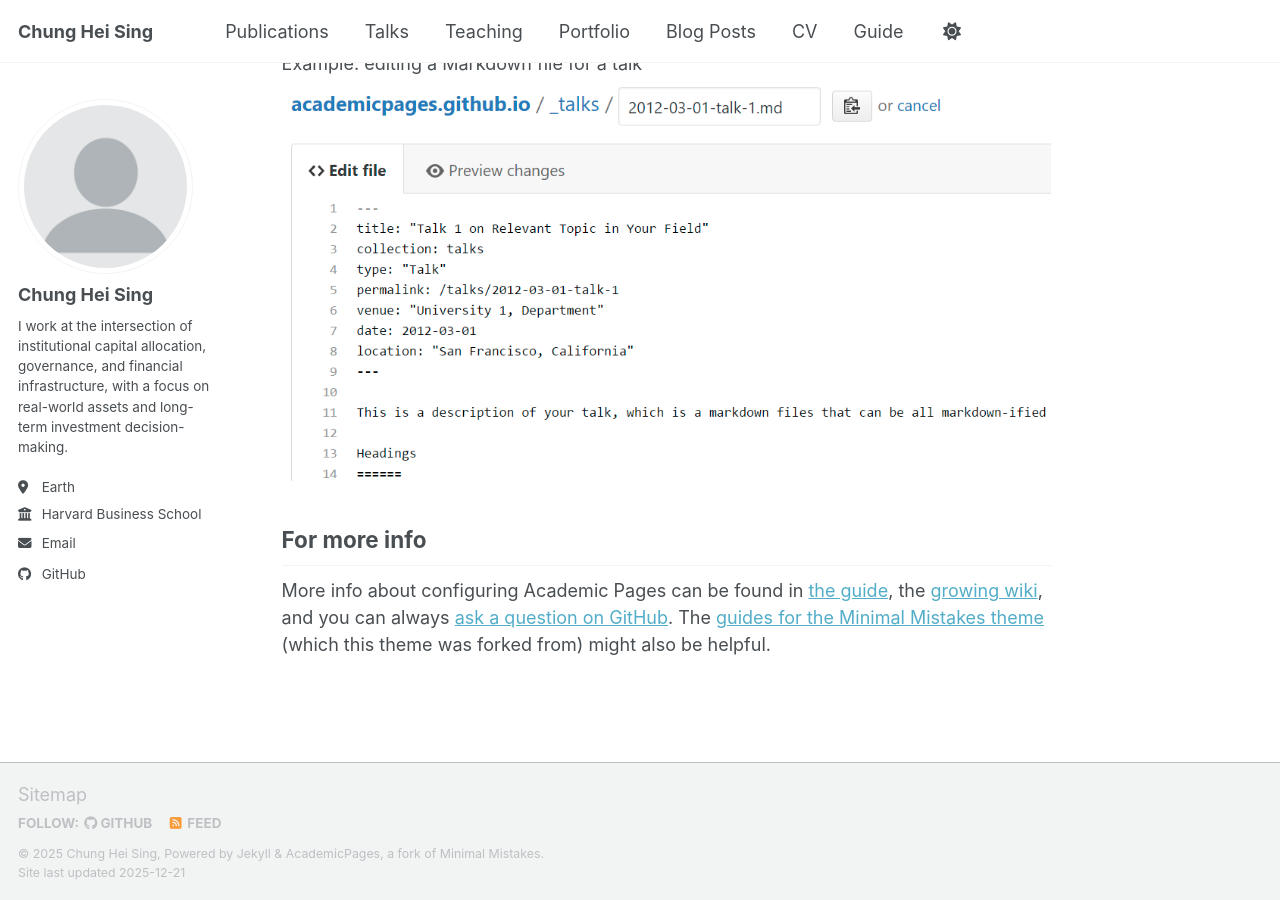
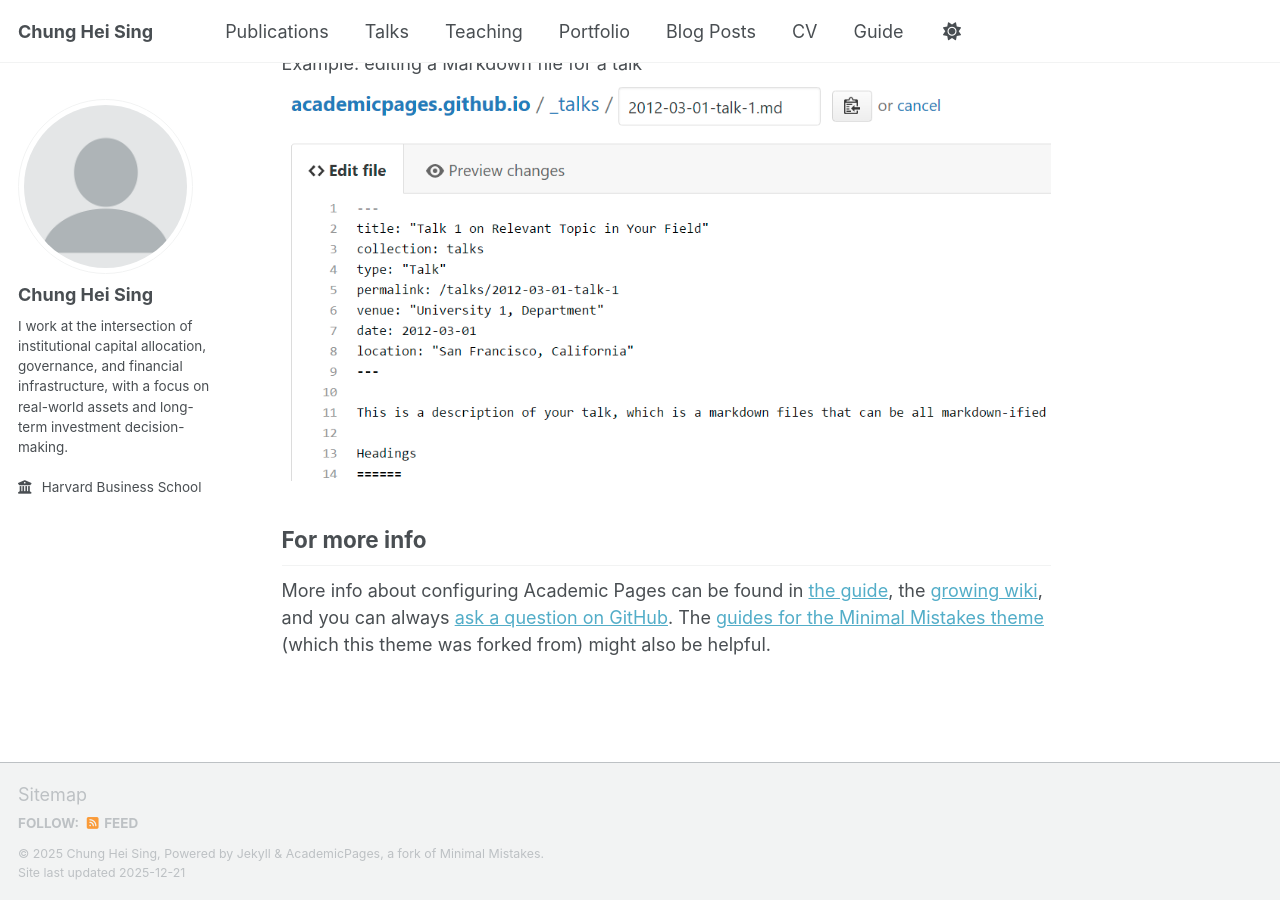
Before and after one commit to chungheising/chungheising.github.io, a Jekyll site: the page built from _pages/about.md, in a window 1280 px wide and 900 px high, scrolled down 2718 px. Built offline with Jekyll 4.4.1, drawn with Linux system fonts in a browser that asks for light colours; a script bundle is joined from its source files by our own code; library files that are not in the unit come from our copies; some of the changed lines change nothing that is shown.

Commit message:
Update site description and URL in config

```diff
--- a/_config.yml
+++ b/_config.yml
@@ -12,8 +12,8 @@
 title                    : "Chung Hei Sing"
 title_separator          : "-"
 name                     : &name "Chung Hei Sing"
-description              : &description "Your Name's academic portfolio"   # Update this with a general description of your site, this is the default if not overridden by a page
-url                      : https://academicpages.github.io # The base hostname & protocol for your site e.g. "https://[your GitHub username].github.io",
+description              : &description "Chung's academic portfolio"   # Update this with a general description of your site, this is the default if not overridden by a page
+url                      : https://chungheising.github.io # The base hostname & protocol for your site e.g. "https://[your GitHub username].github.io",
                                                            # or if you already have some other page hosted on Github then use "https://[your GitHub username].github.io/[Your Repo Name]"
 baseurl                  : "" # the subpath of your site, e.g. "/blog"
 repository               : "academicpages/academicpages.github.io"
@@ -27,10 +27,10 @@
   name             : "Chung Hei Sing"
   pronouns         : # example: "he/him/his"
   bio              : "I work at the intersection of institutional capital allocation, governance, and financial infrastructure, with a focus on real-world assets and long-term investment decision-making."
-  location         : "Earth"
+  location         : # location "Earth"
   employer         : "Harvard Business School"
   uri              : # URL
-  email            : "none@example.org"
+  email            : # email "none@example.org"
 
   # Academic websites
   academia         : # URL
@@ -51,7 +51,7 @@
   bitbucket        : # Username - Update with your username on the site
   codepen          : # Username
   dribbble         : # Username
-  github           : "academicpages"
+  github           : # Username "academicpages"
   kaggle           : # Username
   stackoverflow    : # User number or user number and name (i.e., use "1" or "1/jeff-atwood")
 
```
